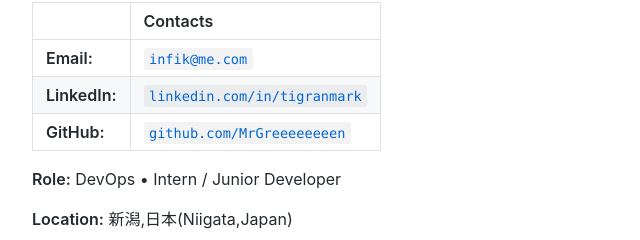
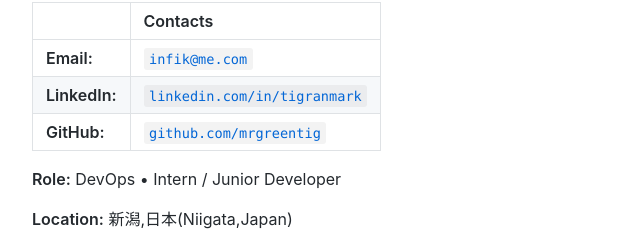
Before and after one commit to MrGreeeeeeeen/CV, a plain HTML site: page index.html in a window 1280 px wide. Shown: the part 118-358 px from the top of the page, 118-758 px from the left. Drawn offline with Linux system fonts and the light colour scheme.

Commit message:
Update index.html

```diff
--- a/index.html
+++ b/index.html
@@ -42,7 +42,7 @@
     </tr>
     <tr>
       <td style="text-align: left"><strong>GitHub:</strong></td>
-      <td style="text-align: left"><a href="https://github.com/MrGreeeeeeeen"><code class="language-plaintext highlighter-rouge">github.com/MrGreeeeeeeen</code></a></td>
+      <td style="text-align: left"><a href="https://github.com/mrgreentig"><code class="language-plaintext highlighter-rouge">github.com/mrgreentig</code></a></td>
     </tr>
     <!--<tr>
       <td style="text-align: left"><strong>Telegram:</strong></td>
```
